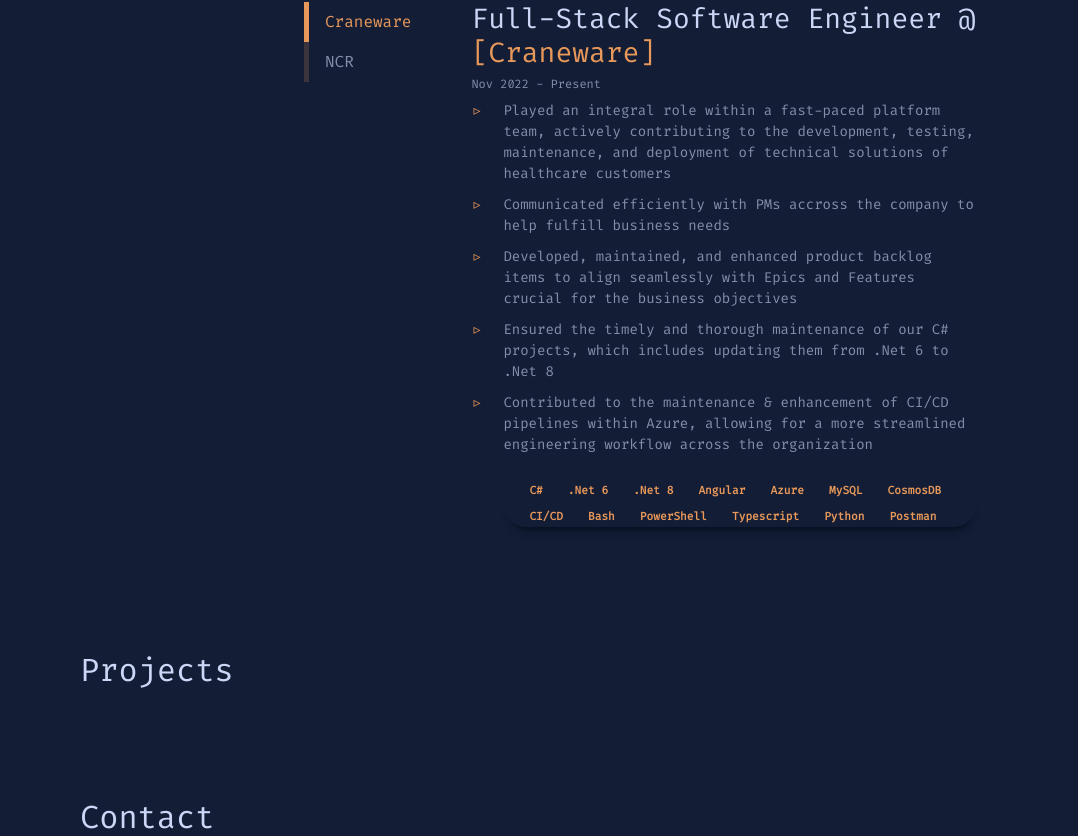
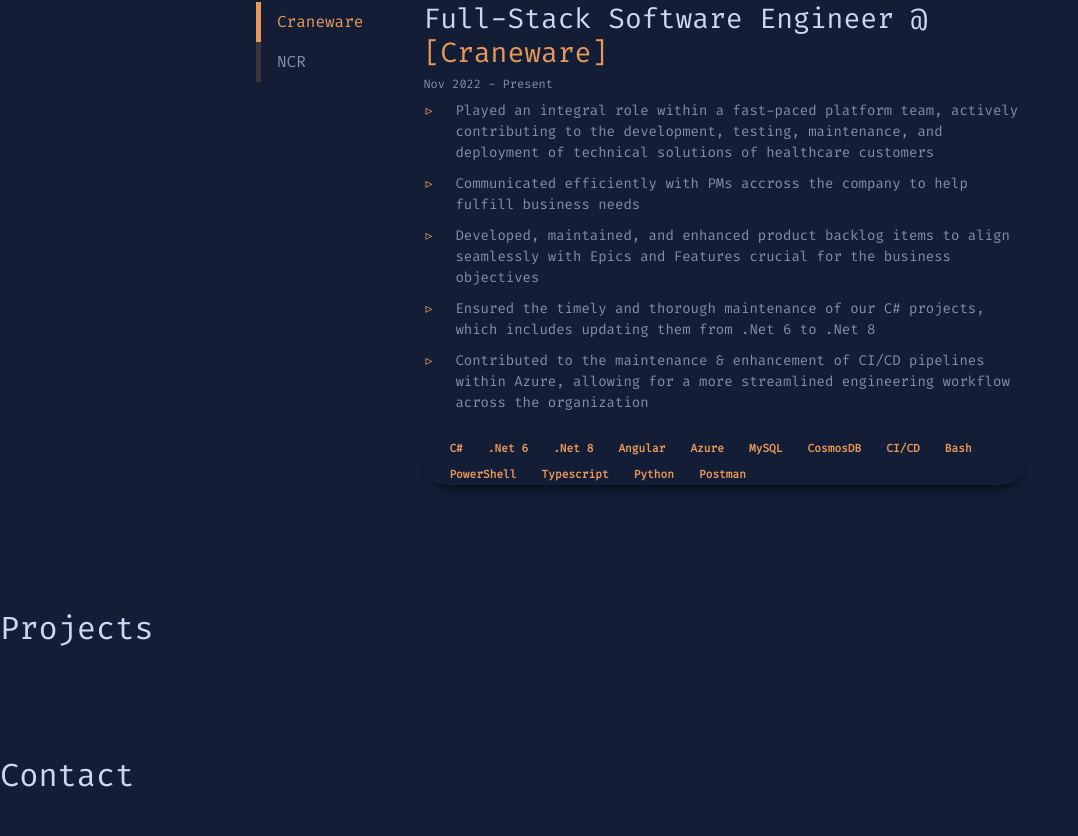
Before and after one commit to DCDLEAFY/dcdleafy-portfolio, an Angular app in the folder portfolio/: page / in a window 1280 px wide. Shown: the part 826-1662 px from the top of the page, without its empty margins (0-1078 px from the left). Built offline with nearby package versions, Linux system fonts and the light colour scheme.

Commit message:
updated css improvement

```diff
--- a/portfolio/src/app/app.component.scss
+++ b/portfolio/src/app/app.component.scss
@@ -7,13 +7,10 @@
 }
 
 .content-section {
-    // padding-top: 100px;
     position: static;
     height: 100%;
     padding-bottom: 1000px;
     background-color: global-var.$primary-background-colour;
-    padding-left: 5rem;
-    padding-right: 5rem;
 }
 
 section {
--- a/portfolio/src/app/core/components/content/work-experience-content/work-experience-content.component.scss
+++ b/portfolio/src/app/core/components/content/work-experience-content/work-experience-content.component.scss
@@ -72,7 +72,3 @@
 .info-date {
     color: global-var.$secondary-text;
 }
-
-.skill-div {
-    padding-left: 32px;
-}
```
